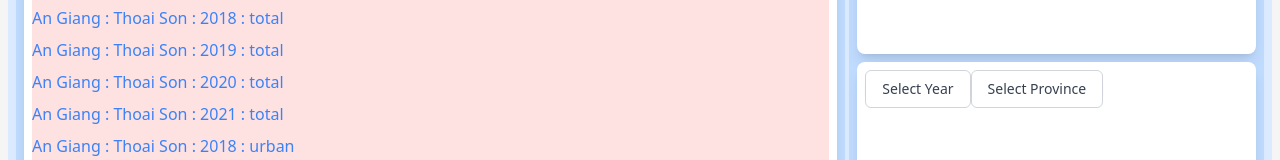
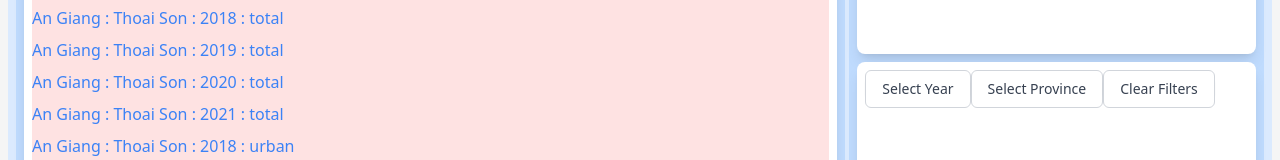
Before and after one commit to RobJJ/bdo-playground, a React (Create React App) app: page / in a window 1280 px wide. Shown: the part 258-418 px from the top of the page. Built offline with nearby package versions, Linux system fonts and the light colour scheme.

Commit message:
Added ClearAllFilters button

```diff
--- /dev/null
+++ b/src/Components/FilterButtons/FilterButtonClearAll-component.jsx
@@ -0,0 +1,39 @@
+import React, { useState } from "react";
+import { useGlobalContext } from "../../Context-Reducer/Context";
+
+const FilterButtonClearAll = () => {
+  //
+  const { setChosenYear, setChosenProvince } = useGlobalContext();
+  //
+  const handleClearFilter = () => {
+    console.log("Clearing filters");
+    setChosenYear(false);
+    setChosenProvince(false);
+  };
+  //   const handleProvinceClick = (e) => {
+  //     console.log(
+  //       "The province has been clicked.. province is:",
+  //       e.target.dataset.tag
+  //     );
+  //     setChosenProvince(e.target.dataset.tag);
+  //     setIsOpen(!isOpen);
+  //   };
+  //
+  return (
+    <div className="relative inline-block text-left">
+      <div>
+        <span className="rounded-md shadow-sm">
+          <button
+            onClick={handleClearFilter}
+            type="button"
+            className="inline-flex justify-center w-full rounded-md border border-gray-300 px-4 py-2 bg-white text-sm leading-5 font-medium text-gray-700 hover:text-gray-500 focus:outline-none focus:border-blue-300 focus:shadow-outline-blue active:bg-gray-50 active:text-gray-800 transition duration-150 ease-in-out"
+          >
+            Clear Filters
+          </button>
+        </span>
+      </div>
+    </div>
+  );
+};
+
+export default FilterButtonClearAll;
--- a/src/Pages/HomePage-page.jsx
+++ b/src/Pages/HomePage-page.jsx
@@ -4,6 +4,7 @@ import { useGlobalContext } from "../Context-Reducer/Context";
 import FilterButtonYear from "../Components/FilterButtons/FilterButtonYear-component";
 import { v4 as uuidv4 } from "uuid";
 import FilterButtonProvince from "../Components/FilterButtons/FilterButtonProvince-component";
+import FilterButtonClearAll from "../Components/FilterButtons/FilterButtonClearAll-component";
 //
 //
 function HomePage(params) {
@@ -14,7 +15,9 @@ function HomePage(params) {
   const [filteredData, setFilteredData] = useState(regionData);
   //
   useEffect(() => {
-    if (!chosenYear && !chosenProvince) return;
+    if (!chosenYear && !chosenProvince) {
+      setFilteredData(regionData);
+    }
     // Set newFilteredData to all available Data
     let newFilteredData = regionData;
     // Filter the data based on year chosen option exists
@@ -66,6 +69,7 @@ function HomePage(params) {
         <div className="bg-white w-full h-4/6 smlr:h-full smlr:w-4/6 rounded-lg shadow-lg p-2">
           <FilterButtonYear />
           <FilterButtonProvince />
+          <FilterButtonClearAll />
         </div>
       </div>
     </section>
```
